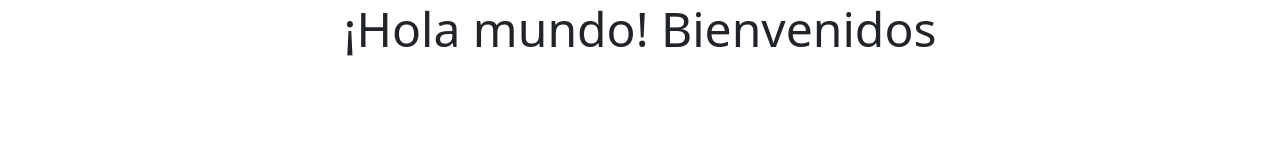
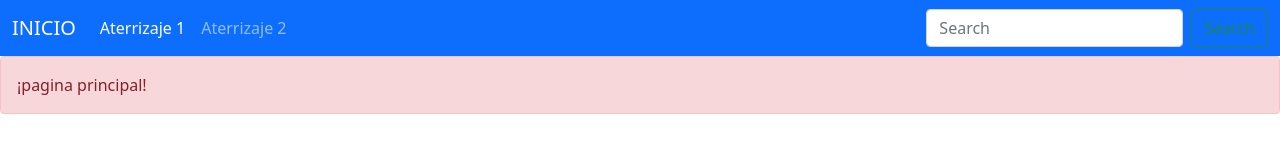
Before and after one commit to lirva007/lirva007.github.io, a plain HTML site: page index.html in a window 1280 px wide. Drawn offline with nearby package versions, Linux system fonts and the light colour scheme.

Commit message:
cambios en index principal

```diff
--- a/index.html
+++ b/index.html
@@ -8,10 +8,37 @@
     <!-- Bootstrap CSS -->
     <link href="https://cdn.jsdelivr.net/npm/bootstrap@5.0.0-beta2/dist/css/bootstrap.min.css" rel="stylesheet" integrity="sha384-BmbxuPwQa2lc/FVzBcNJ7UAyJxM6wuqIj61tLrc4wSX0szH/Ev+nYRRuWlolflfl" crossorigin="anonymous">
 
-    <title>Hello, world!</title>
+    <title>Aterrizaje Dos</title>
   </head>
   <body>
-    <h1 class="text-center mt-7 display-5 text success">¡Hola mundo! Bienvenidos</h1>
+    <nav class="navbar navbar-expand-lg navbar-dark bg-primary">
+        <div class="container-fluid">
+          <button class="navbar-toggler" type="button" data-bs-toggle="collapse" data-bs-target="#navbarTogglerDemo01" aria-controls="navbarTogglerDemo01" aria-expanded="false" aria-label="Toggle navigation">
+            <span class="navbar-toggler-icon"></span>
+          </button>
+          <div class="collapse navbar-collapse" id="navbarTogglerDemo01">
+            <a class="navbar-brand" href="https://lirva007.github.io/">INICIO</a>
+            <ul class="navbar-nav me-auto mb-2 mb-lg-0">
+              <li class="nav-item">
+                <a class="nav-link active" aria-current="page" href="https://lirva007.github.io/mi-pagina-web/">Aterrizaje 1</a>
+              </li>
+              <li class="nav-item">
+                <a class="nav-link" href="https://lirva007.github.io/mi-pagina-web2/">Aterrizaje 2</a>
+              </li>
+
+            </ul>
+
+            <form class="d-flex">
+              <input class="form-control me-2" type="search" placeholder="Search" aria-label="Search">
+              <button class="btn btn-outline-success" type="submit">Search</button>
+            </form>
+          </div>
+        </div>
+      </nav>
+
+      <div class="alert alert-danger" role="alert">
+        ¡pagina principal!
+      </div>
 
     <!-- Optional JavaScript; choose one of the two! -->
 
```
